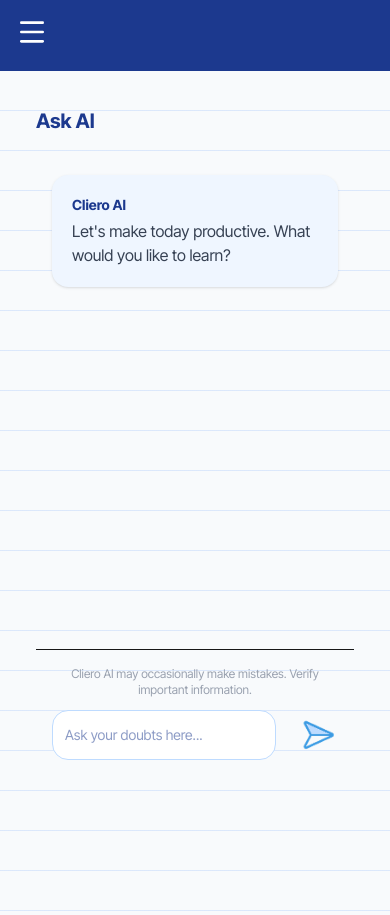
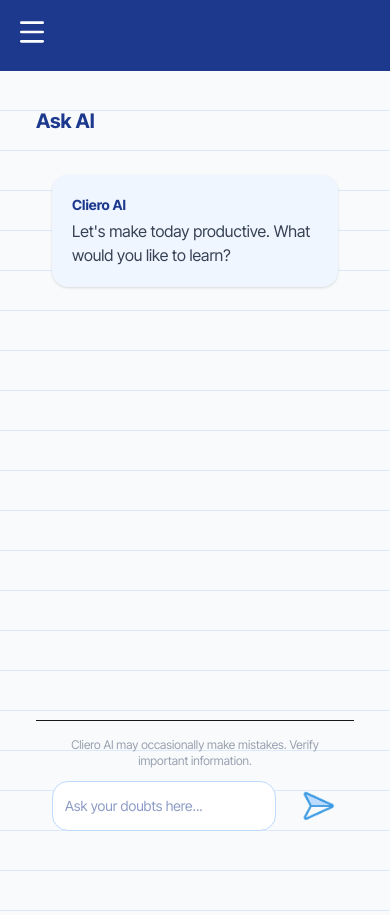
Before and after one commit to bvslahari007/cliero-ai, a Next.js app: page /dashboard/ask-ai in a window 390 px wide. Built offline with nearby package versions, Linux system fonts and the light colour scheme; no server answers.

Commit message:
Impoved mobile chat ui responsiveness

```diff
--- a/app/dashboard/ask-ai/page.tsx
+++ b/app/dashboard/ask-ai/page.tsx
@@ -82,7 +82,7 @@
 
 
   return (
-    <div className="notebook-bg h-screen bg-white p-9 md:p-12">
+    <div className="notebook-bg min-h-screen bg-white p-9 md:p-12">
       <h1
         className={`${interTight.className} text-xl md:text-3xl font-bold text-blue-900`}
       >
@@ -92,11 +92,9 @@
       <div
   className="
     mt-2
-          rounded-3xl
-          h-[75vh]
-          md:h-[80vh]
     flex
     flex-col
+    h-[calc(100vh-140px)]
   "
 >
         {/* Messages */}
@@ -125,7 +123,7 @@
                       shadow-sm
                     `
                     :
-                       ` max-w-3xl rounded-2xl bg-blue-50 p-5 shadow-sm`
+                       ` max-w-3xl rounded-2xl bg-blue-50 p-5 shadow-sm break-words overflow-hidden`
                 }
               >
                 <p
```
Lines whose indentation alone changed are shown as unchanged.
